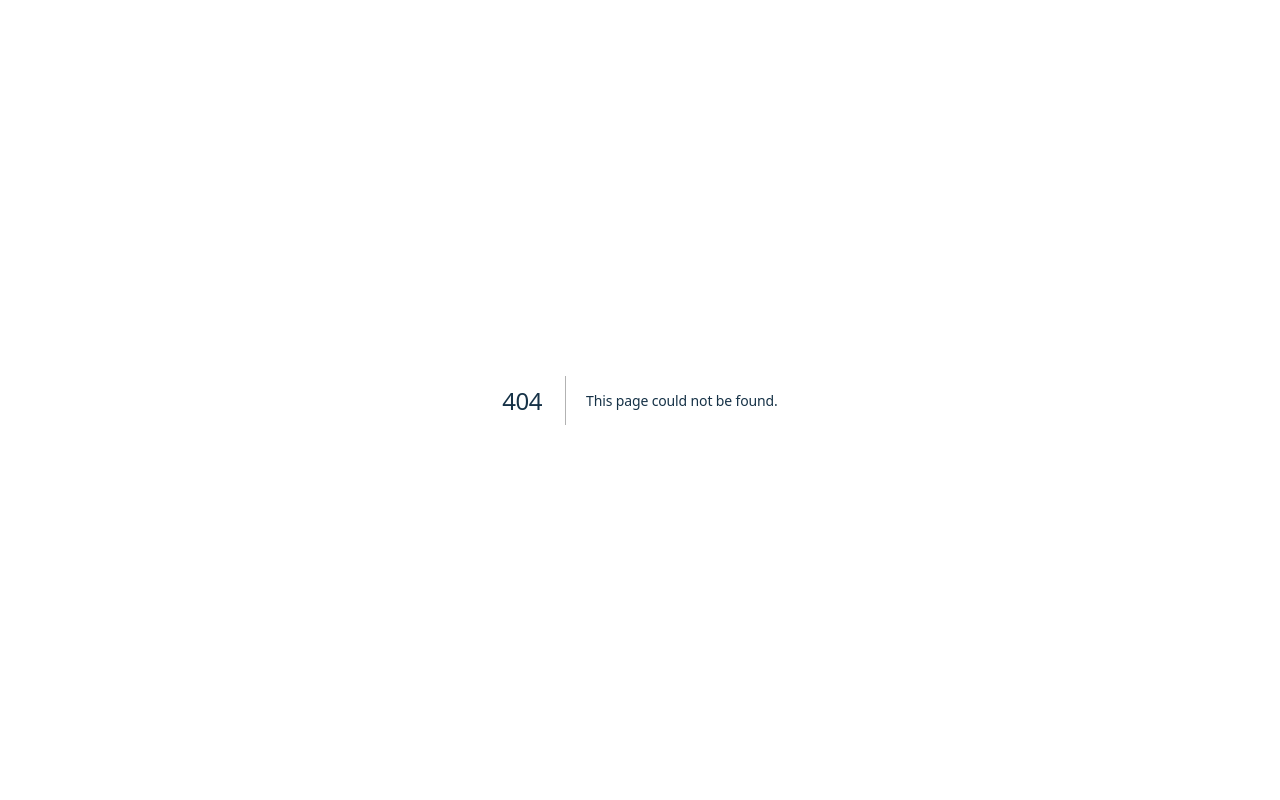
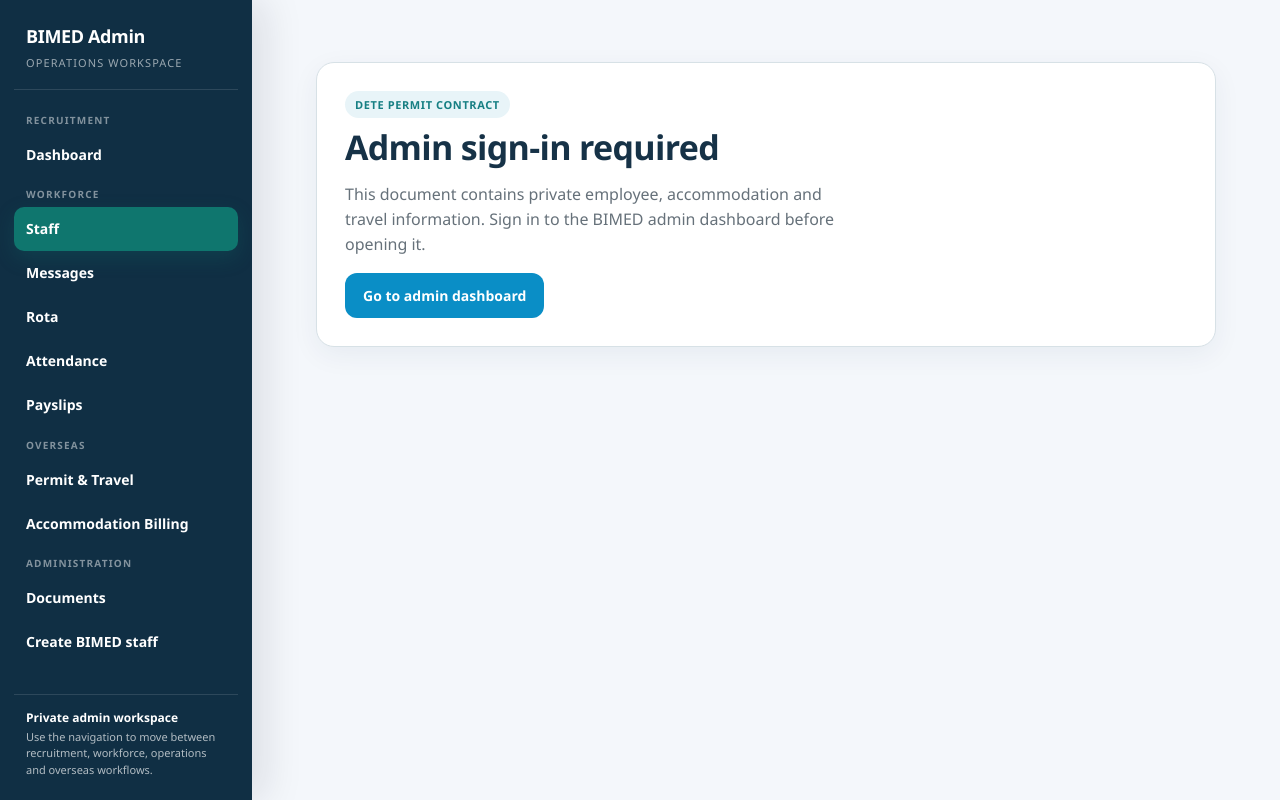
Before and after one commit to wandemcphill/BIMED, a Next.js app: page /admin/staff/1/dete-contract in a window 1280 px wide. Before the commit this address had no page. Built offline with nearby package versions, Linux system fonts and the light colour scheme; no server answers.

Commit message:
feat: add dedicated DETE permit-stage contract route

```diff
--- /dev/null
+++ b/app/admin/staff/[id]/dete-contract/page.tsx
@@ -0,0 +1,67 @@
+import type { Metadata } from 'next';
+import { notFound } from 'next/navigation';
+import BimedDeteContractDocument from '@/components/BimedDeteContractDocument';
+import { resolveStaffContractTemplate } from '@/lib/bimed-staff-contract';
+
+export const dynamic = 'force-dynamic';
+
+export const metadata: Metadata = {
+  title: 'BIMED Healthcare | DETE Employment Permit Contract',
+  description: 'Permit-stage employment contract for the Irish employment permit application',
+};
+
+type PageProps = {
+  params: Promise<{ id: string }>;
+};
+
+export default async function BimedDeteContractPage({ params }: PageProps) {
+  const { id } = await params;
+  const result = await resolveStaffContractTemplate(id);
+
+  if (result.status === 'unauthorized') {
+    return (
+      <main className="wrap">
+        <section className="card gate-card">
+          <span className="pill">DETE PERMIT CONTRACT</span>
+          <h1>Admin sign-in required</h1>
+          <p className="muted">
+            This document contains private employee, accommodation and travel information. Sign in to the BIMED admin dashboard before opening it.
+          </p>
+          <a className="primary link-button" href="/admin">Go to admin dashboard</a>
+        </section>
+      </main>
+    );
+  }
+
+  if (result.status === 'not_found') {
+    notFound();
+  }
+
+  if (result.status === 'blocked') {
+    return (
+      <main className="wrap">
+        <section className="card gate-card">
+          <span className="pill">DETE PERMIT CONTRACT</span>
+          <h1>Not ready for permit-stage issue</h1>
+          <p className="muted">{result.reason}</p>
+          <div className="gate-note">
+            <strong>Required sequence</strong>
+            <p>
+              The initial BIMED onboarding contract must already be complete, then the applicable accommodation
+              route must be confirmed and the overseas travel itinerary recorded before this permit-stage document
+              is opened for signature.
+            </p>
+          </div>
+          <a className="secondary link-button" href="/admin/staff">Return to workforce staff</a>
+        </section>
+      </main>
+    );
+  }
+
+  return (
+    <BimedDeteContractDocument
+      template={result.template}
+      context={result.context}
+    />
+  );
+}
```
